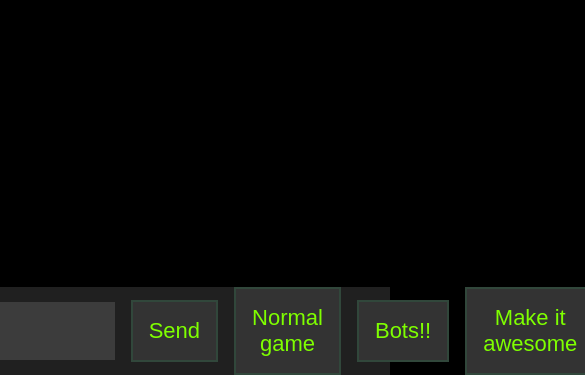
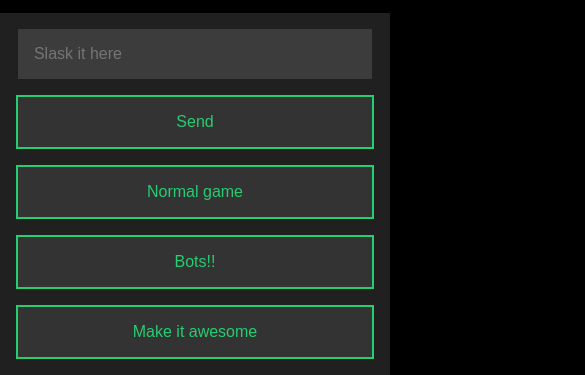
Before and after one commit to matst80/rcon2000, a website: page public/index.html in a window 390 px wide. Shown: the part 469-844 px from the top of the page, 585 px wide, since content can reach past the window. Drawn offline with Linux system fonts and the light colour scheme.

Commit message:
mobile friendly

```diff
--- a/public/index.html
+++ b/public/index.html
@@ -3,38 +3,47 @@
 
 <head>
 	<meta charset="UTF-8">
-	<meta name="viewport" content="width=device-width, initial-scale=1.0">
+	<meta name="viewport" content="width=device-width, initial-scale=1">
 	<title>rcon 2000</title>
 	<style>
+		:root {
+			--color: #26cd71;
+			--size: 1rem;
+		}
+
 		pre {
 			flex: 1;
 			font: 'Fira Code', monospace;
-			font-size: 22px;
+			font-size: var(--size);
+			word-break: break-all;
+			overflow: hidden;
 			padding: 3rem;
 		}
 
 		input {
-			font-size: 22px;
+			font-size: var(--size);
 			background-color: #ffffff20;
 			border: 0;
+			width: 90%;
 			color: #fff;
 			padding: 1rem;
 		}
 
 		button {
-			font-size: 22px;
-			border: 2px solid #26cd7120;
+			font-size: var(--size);
+			border: 2px solid var(--color);
 			background-color: #333;
-			color: chartreuse;
+			width: 100%;
+			color: var(--color);
 			padding: 1rem;
 		}
 
 		html,
 		body {
-			height: 100%;
+			height: 100vh;
 			margin: 0;
 			padding: 0;
-			overscroll-behavior: none;
+			verscroll-behavior: none;
 		}
 
 		body {
@@ -47,11 +56,31 @@
 
 		form {
 			display: flex;
-			flex-direction: row;
+			flex-direction: column;
 			gap: 1rem;
+			padding: 1rem;
 			align-items: center;
 			justify-content: center;
 			background-color: #ffffff20;
+		}
+
+		@media (min-width: 950px) {
+			form {
+
+				flex-direction: row;
+
+			}
+
+			input {
+				width: 200px;
+				flex: 1;
+			}
+
+			button {
+
+				width: auto;
+
+			}
 		}
 	</style>
 </head>
```
